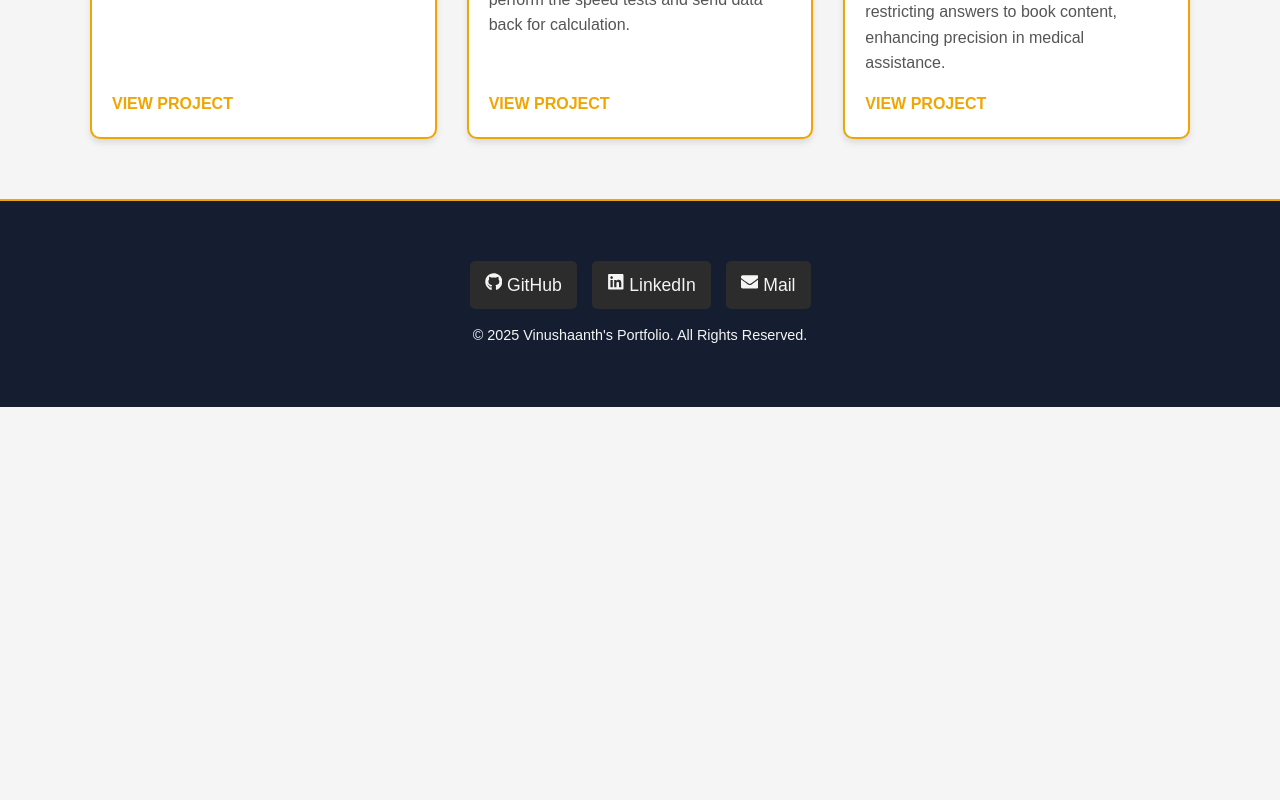
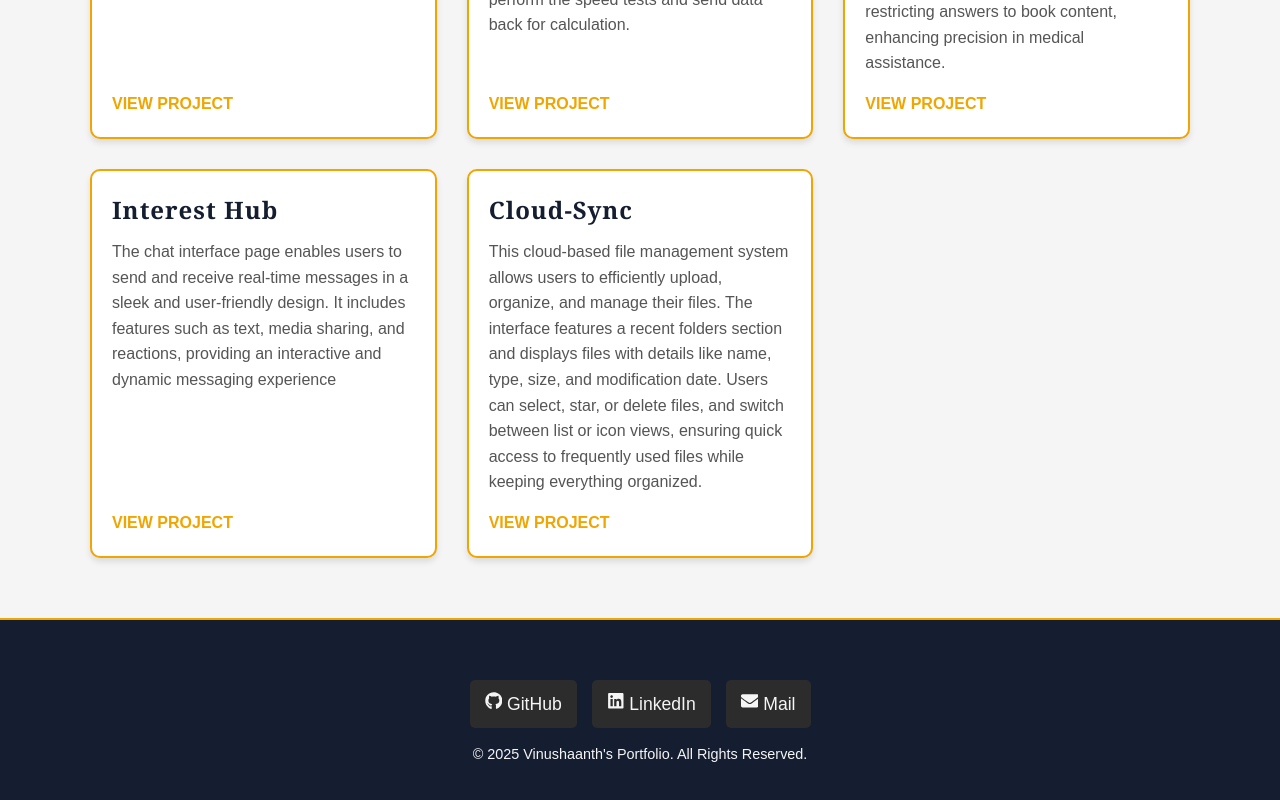
Before and after one commit to Selvarajah-Vinushaanth/portfolio, a React (Create React App) app: page /projects in a window 1280 px wide. Shown: the part 1874-2674 px from the top of the page. Before the commit the page ends 2281 px from the top, so only its background shows below. Built offline with nearby package versions, Linux system fonts and the light colour scheme.

Commit message:
cloud sync ,intresthub added

```diff
--- a/src/components/Projects.jsx
+++ b/src/components/Projects.jsx
@@ -77,6 +77,16 @@ const Projects = () => {
       title: "AI-Powered Medical Chatbot",
       description: "Developed an AI chatbot that answers medical questions strictly based on a given medical book using vector embeddings. Processed text into embeddings, stored in a vector database, and implemented semantic search for accurate responses. Ensured reliability by restricting answers to book content, enhancing precision in medical assistance.",
       link: "https://github.com/Selvarajah-Vinushaanth/medibot"
+    },
+    {
+      title: "Interest Hub",
+      description: "The chat interface page enables users to send and receive real-time messages in a sleek and user-friendly design. It includes features such as text, media sharing, and reactions, providing an interactive and dynamic messaging experience",
+      link: "https://github.com/Selvarajah-Vinushaanth/InterestHub"
+    },
+    {
+      title: "Cloud-Sync",
+      description: "This cloud-based file management system allows users to efficiently upload, organize, and manage their files. The interface features a recent folders section and displays files with details like name, type, size, and modification date. Users can select, star, or delete files, and switch between list or icon views, ensuring quick access to frequently used files while keeping everything organized.",
+      link: "https://github.com/Selvarajah-Vinushaanth/cloud-sync"
     }
 
 
```
